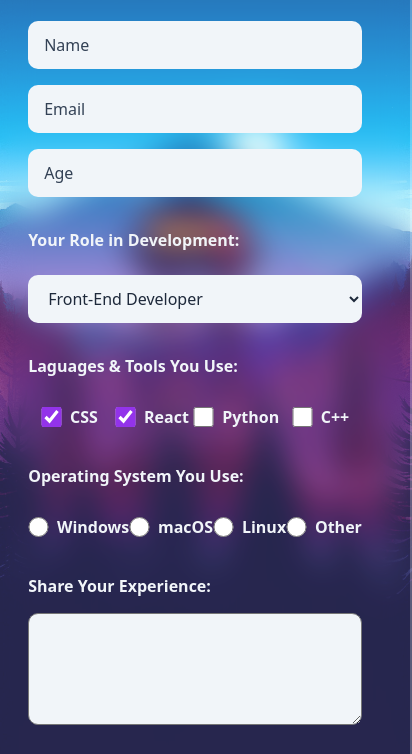
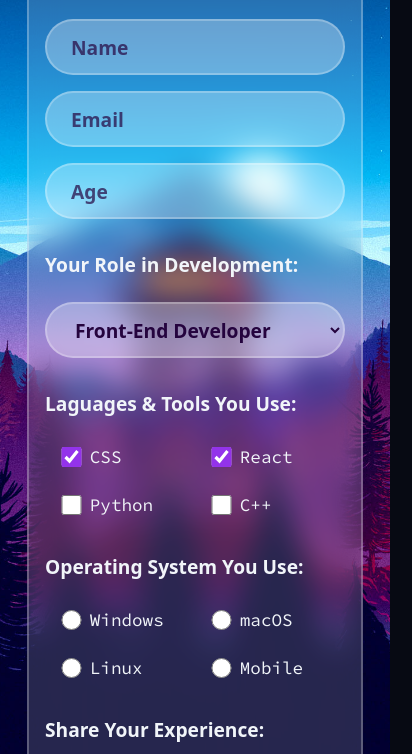
Before and after one commit to iBasnet/freeCodeCamp, a plain HTML site: page index.html in a window 390 px wide. Shown: the part 192-946 px from the top of the page, 412 px wide, since content can reach past the window. Drawn offline with Linux system fonts and the light colour scheme; a web font is replaced by a local one.

Commit message:
Responsive Complete

```diff
--- a/index.html
+++ b/index.html
@@ -24,14 +24,14 @@
             <form id="myForm" spellcheck="false">
                 <h1>Sample Survey</h1>
                 <section class="user__info">
-                    <input type="text" placeholder="Name">
-                    <input type="email" placeholder="Email">
-                    <input type="number" placeholder="Age" min="13" max="19">
+                    <input type="text" placeholder="Name" required>
+                    <input type="email" placeholder="Email" required>
+                    <input type="number" placeholder="Age" min="13" max="19" required>
                 </section>
                 <section class="user__role">
                     <label>Your Role in Development:</label>
                     <select>
-                        <option value="">UI-UX Designer</option>
+                        <option value="">UI/UX Designer</option>
                         <option value="" selected>Front-End Developer</option>
                         <option value="">Back-End Developer</option>
                         <option value="">Full-Stack Developer</option>
@@ -54,7 +54,7 @@
                         <label><input type="radio" name="os">Windows</label>
                         <label><input type="radio" name="os">macOS</label>
                         <label><input type="radio" name="os">Linux</label>
-                        <label><input type="radio" name="os">Other</label>
+                        <label><input type="radio" name="os">Mobile</label>
                     </label>
                 </section>
                 <section class="user__feedback">
--- a/style.css
+++ b/style.css
@@ -77,7 +77,7 @@ form {
     flex-direction: column;
     gap: 1.5rem;
     height: auto;
-    width: 33rem;
+    width: 35rem;
     padding: 3rem;
     font-size: 1rem;
     background-color: rgb(255, 255, 255, 0.15);
@@ -88,6 +88,7 @@ form {
 
 form h1 {
     font-size: 2.5rem;
+    padding: 0.25rem 0rem;
     text-align: center;
     font-weight: 600;
     font-family: "Clash Display";
@@ -101,32 +102,40 @@ form h1 {
 
 form input,
 form select {
-    font-size: 1rem;
-    font-weight: 500;
-    padding: 0.5rem 1rem;
+    font-size: 1.3rem;
+    font-weight: 600;
+    padding: 0.5rem 1.5rem;
     outline: none;
-    border: none;
+    border: 2px solid rgb(255, 255, 255, 0.25);
     margin: 0.5rem 0rem;
-    border-radius: 10px;
-    height: 3rem;
-    color: var(--clr-slate800);
-    background-color: var(--clr-slate100);
+    border-radius: 50px;
+    height: 3.5rem;
+    color: #25043E;
+    background-color: rgb(255, 255, 255, 0.3);
 }
 
 form input::placeholder {
-    color: var(--clr-slate700);
+    color: rgb(37, 4, 62, 0.7);
 }
 
 form label {
+    font-size: 1.2rem;
     font-weight: 600;
 }
 
+form .langs label,
+form .os label {
+    font-size: 1.1rem;
+    font-family: "Source Code Pro";
+    font-weight: 400;
+}
+
 form select {
-    color: var(--clr-slate800);
+    color: #25043E;
 }
 
 form select option {
-    color: var(--clr-slate700);
+    color: rgb(37, 4, 62, 0.7);
     font-weight: 500;
 }
 
@@ -177,7 +186,7 @@ form select option {
 .user__langs>.langs>label {
     /* border: 2px solid yellow; */
     /* 👇👇👇 */
-    margin: auto;
+    /* margin: auto; */
     display: flex;
     align-items: center;
     gap: 0.5rem;
@@ -204,7 +213,7 @@ form select option {
 }
 
 .user__os>.os>label {
-    margin: auto;
+    /* margin: auto; */
     display: flex;
     align-items: center;
     gap: 0.5rem;
@@ -223,12 +232,14 @@ form select option {
     min-width: 100%;
     max-width: 100%;
     min-height: 7rem;
-    font-size: 1rem;
+    font-size: 1.1rem;
     font-family: "General Sans", system-ui;
     font-weight: 500;
     color: var(--clr-slate800);
     border-radius: 10px;
     padding: 0.5rem 1rem;
+    background-color: rgb(255, 255, 255, 0.2);
+    color: var(--clr-slate200);
 }
 
 .btn__wrapper {
@@ -267,7 +278,55 @@ form select option {
 
 @media screen and (max-width: 600px) {
 
-    body {
-        display: block;
+    form {
+        width: 30rem;
     }
 }
+
+@media screen and (max-width: 525px) {
+
+    form {
+        width: 25rem;
+        padding: 1rem;
+    }
+
+    form h1 {
+        font-size: 2rem;
+        padding: 0.5rem;
+        margin-top: 1.5rem;
+    }
+
+    .langs,
+    .os {
+        grid-template-columns: repeat(2, 1fr);
+        grid-template-rows: 3rem 3rem;
+        justify-items: start;
+    }
+
+    .langs label,
+    .os label {
+        transform: translateX(1rem);
+    }
+
+}
+
+@media screen and (max-width: 420px) {
+
+    form {
+        width: 23rem;
+        padding: 1rem;
+    }
+
+    form input,
+    form select,
+    form option {
+        font-size: 1.2rem;
+    }
+}
+
+@media screen and (max-width: 400px) {
+
+    form {
+        width: 21rem;
+    }
+}
```
